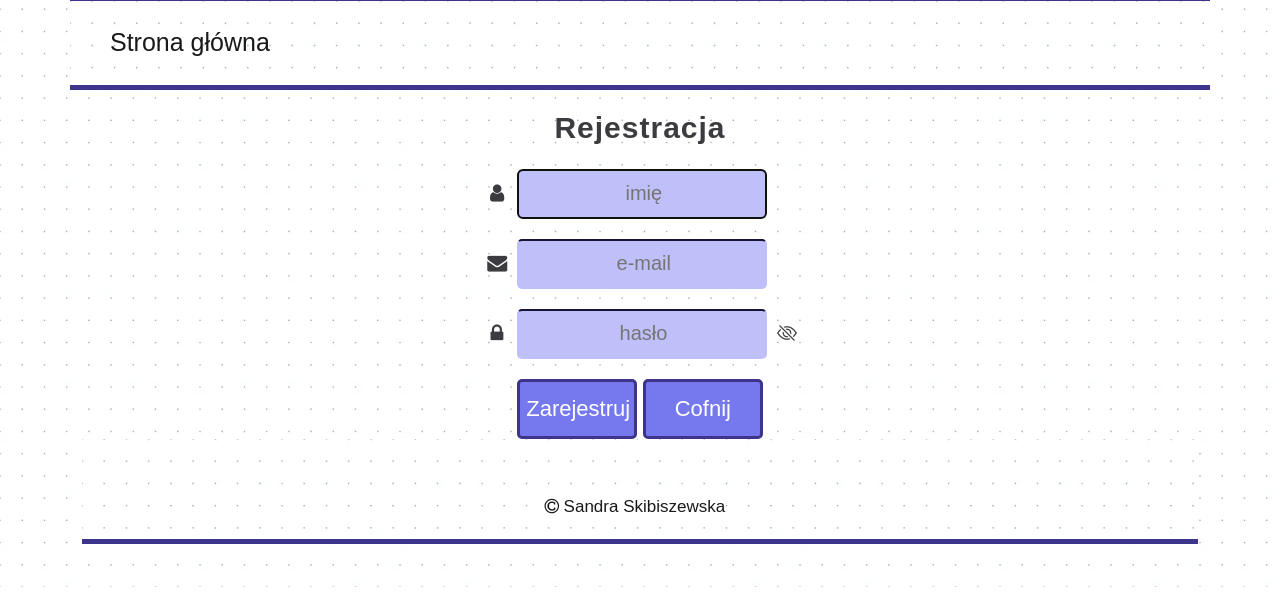
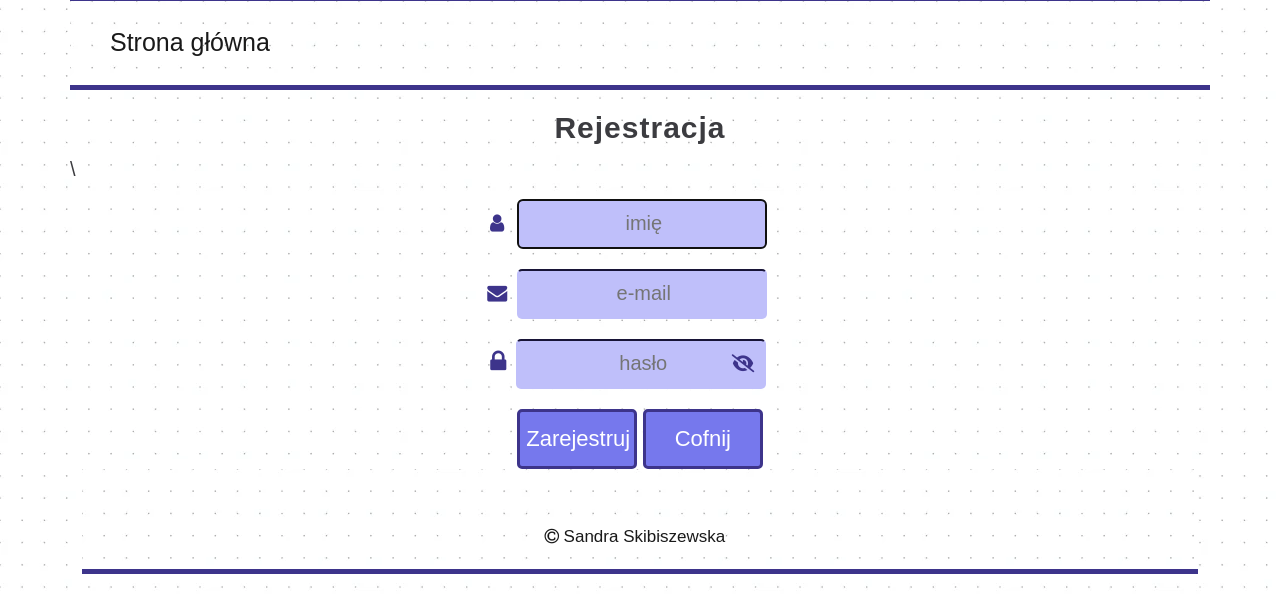
Before and after one commit to Sandra-chemist/Personal_Budget_MVC, a PHP site: page /posts/signup/new in a window 1280 px wide. Shown: the part 213-807 px from the top of the page. Run offline with PHP 8.4, Linux system fonts and the light colour scheme; classes that the project's autoload settings leave out are loaded by file name; some libraries are stand-ins or nearby versions; some web fonts are replaced.

Commit message:
improved show/hide password

```diff
--- a/App/Views/Settings/expenseCategories.html
+++ b/App/Views/Settings/expenseCategories.html
@@ -76,5 +76,4 @@
 </div>
 
 
-
 {% endblock %}
--- a/App/Views/Signup/new.html
+++ b/App/Views/Signup/new.html
@@ -4,39 +4,42 @@
 
 {% block footer %}
 <script src="/js/showHidePassword.js"></script>
-<link rel="stylesheet" href="https://cdn.jsdelivr.net/npm/bootstrap-icons@1.3.0/font/bootstrap-icons.css" />
-
+<!--<link rel="stylesheet" href="https://cdn.jsdelivr.net/npm/bootstrap-icons@1.3.0/font/bootstrap-icons.css" />-->
+<link rel="stylesheet" href="https://cdnjs.cloudflare.com/ajax/libs/font-awesome/6.2.0/css/all.min.css">
 {% endblock %}
 
 {% block body %}
 
-<h3>Rejestracja</h3>
+<h3>Rejestracja</h3>\
 
 {% if user.errors is not empty %}
-    {% for error in user.errors %}
-    <li class="error">{{ error }}</li>
-    {% endfor %}
+{% for error in user.errors %}
+<li class="error">{{ error }}</li>
+{% endfor %}
 {% endif %}
 
 <form method="post" action="/signup/create" id="formSignup">
 
     <div>
         <label for="inputName"><i class="icon-user"></i></label>
-        <input id="inputName" name="username" placeholder="imię" autofocus value="{{ user.username }}" required class="form"/>
+        <input id="inputName" name="username" placeholder="imię" autofocus value="{{ user.username }}" required
+            class="form" />
     </div>
     <div>
         <label for="inputEmail"><i class="icon-mail-alt"></i></label>
-        <input id="inputEmail" name="email" placeholder="e-mail" value="{{ user.email }}" required
-            type="email" class="form" />
+        <input id="inputEmail" name="email" placeholder="e-mail" value="{{ user.email }}" required type="email"
+            class="form" />
     </div>
     <div>
         <label for="inputPassword"><i class="icon-lock"></i></label>
-        <input type="password" name="password" id="inputPassword" placeholder="hasło" value="{{ user.password }}" class="form" required/>
-        <i class="bi bi-eye-slash" id="togglePassword"></i>
+        <input type="password" id="inputPassword" name="password" placeholder="hasło" class="form">
+        <i class="fa-solid fa-eye-slash" id="show-password"></i>
+
     </div>
     <button type="submit" class="btn-primary" style="width: 120px;">Zarejestruj</button>
     <a href="/"><button type="button" class="btn-primary" style="width: 120px;">Cofnij</button></a>
 
 </form>
 
+
 {% endblock %}
--- a/App/Views/base.html
+++ b/App/Views/base.html
@@ -14,6 +14,7 @@
     <link rel="stylesheet" href="/css/fontello.css" />
     <link href="https://fonts.googleapis.com/css2?family=Libre+Bodoni:ital,wght@1,500&display=swap" rel="stylesheet">
     <link href="https://fonts.googleapis.com/css2?family=Darker+Grotesque:wght@600&display=swap" rel="stylesheet">
+    <script src="https://kit.fontawesome.com/c58cf2082f.js" crossorigin="anonymous"></script>
 
     <script src="https://code.jquery.com/jquery-3.5.1.min.js"
         integrity="sha256-9/aliU8dGd2tb6OSsuzixeV4y/faTqgFtohetphbbj0=" crossorigin="anonymous"></script>
@@ -58,7 +59,6 @@
                 </div>
             </nav>
 
-
             {% for message in flash_messages %}
             <div class="alert alert-{{ message.type }}">
                 {{ message.body }}
@@ -84,7 +84,7 @@
 
         {% block footer %}
         {% endblock %}
-
+        <script src="/js/nauka.js"></script>
 </body>
 <nav class="navbar bg-light">
     <div class="container">
--- a/public/css/styles.css
+++ b/public/css/styles.css
@@ -5,7 +5,6 @@ body {
 	font-size: 20px;
 	/* Background pattern from subtlepatterns.com */
 	background-image: url('img/dot-grid.png');
-
 }
 
 h1,
@@ -109,15 +108,16 @@ button {
 	margin-bottom: 10px;
 }
 
-input[type=text],
-input[type=date],
-input[type=number] {
+input[type='text'],
+input[type='date'],
+input[type='number'],
+select {
 	height: 55px;
 }
 
-input[type=text],
-input[type=date],
-input[type=number],
+input[type='text'],
+input[type='date'],
+input[type='number'],
 select,
 .form {
 	background-color: #bfbffa;
@@ -127,7 +127,7 @@ select,
 	padding-left: 7px;
 	width: 250px;
 	text-align: center;
-    color:
+	color: ;
 }
 
 #inputEmail,
@@ -139,12 +139,9 @@ select,
 	margin-right: 30px;
 	text-align: center;
 }
-#togglePassword{
-    margin-left: -25px;
-}
 a {
 	color: #3d348b;
-    transition: all .33s ease-in-out;
+	transition: all 0.33s ease-in-out;
 	text-decoration: none;
 	font-size: 25px !important;
 }
@@ -193,7 +190,7 @@ button:hover,
 
 .select-selected:after {
 	position: absolute;
-    content: "";
+	content: '';
 	top: 14px;
 	right: 10px;
 	width: 0;
@@ -310,7 +307,6 @@ th {
 	margin-top: 40px;
 	border-bottom: 3px solid #3d348b;
 	border-top: 3px solid #3d348b;
-
 }
 
 #buttonEditIncomeCategory,
@@ -321,7 +317,7 @@ th {
 #buttonAddPaymentMethod,
 #buttonDeleteIncomeCategory,
 #buttonDeleteExpenseCategory,
-#buttonDeletePaymentMethod{
+#buttonDeletePaymentMethod {
 	background-color: transparent !important;
 	border: none;
 	width: 30px;
@@ -337,6 +333,7 @@ th {
 	text-align: center;
 	font-size: 25px !important;
 	margin-left: -50px;
+	color: #3d348b;
 }
 
 .icon-copyright {
@@ -348,6 +345,31 @@ th {
 #editExpense,
 #deleteExpense,
 #editPayment,
-#deletePayment{
+#deletePayment {
 	display: inline-block;
 }
+
+.option {
+	border-radius: 5px;
+}
+#inputPassword {
+	position: relative;
+	left: 10px;
+}
+.fa-eye-slash {
+	position: relative;
+	right: 60px;
+	cursor: pointer;
+	color: #3d348b;
+	font-size: 18px;
+}
+.icon-lock {
+	position: relative;
+	left: 15px;
+	font-size: 25px;
+	color: #3d348b;
+}
+.icon-user,
+.icon-mail-alt {
+	color: #3d348b;
+}
--- a/public/index.php
+++ b/public/index.php
@@ -13,6 +13,8 @@ session_start();
 $router = new Core\Router();
 
 // Add the routes
+$router->add('api/limit/{category}', ['controller' => 'Expesne', 'action' => 'limit']);
+
 $router->add('', ['controller' => 'Home', 'action' => 'index']);
 $router->add('login', ['controller' => 'Login', 'action' => 'new']);
 $router->add('logout', ['controller' => 'Login', 'action' => 'destroy']);
--- a/public/js/showHidePassword.js
+++ b/public/js/showHidePassword.js
@@ -1,14 +1,9 @@
-const togglePassword = document
-    .querySelector('#togglePassword');
+const showPassword = document.querySelector('#show-password');
+const passwordField = document.querySelector('#inputPassword');
 
-const password = document.querySelector('#inputPassword');
-
-togglePassword.addEventListener('click', () => {
-    const type = password
-        .getAttribute('type') === 'password' ?
-        'text' : 'password';
-
-    password.setAttribute('type', type);
-
-    this.classList.toggle('bi-eye');
+showPassword.addEventListener('click', function () {
+	this.classList.toggle('fa-eye');
+	const type =
+		passwordField.getAttribute('type') === 'password' ? 'text' : 'password';
+	passwordField.setAttribute('type', type);
 });
```
Also changed, not shown: App/Controllers/Expense.php (+7 -0 lines), App/Models/ExpenseCategory.php (+15 -0 lines), App/Views/Expense/index.html (+13 -2 lines), App/Views/Login/new.html (+11 -3 lines), App/Views/ShowBalance/index.html (+6 -6 lines), public/js/app.js, public/js/customSelect.js (line endings or trailing spaces). Lines whose indentation alone changed are shown as unchanged.
